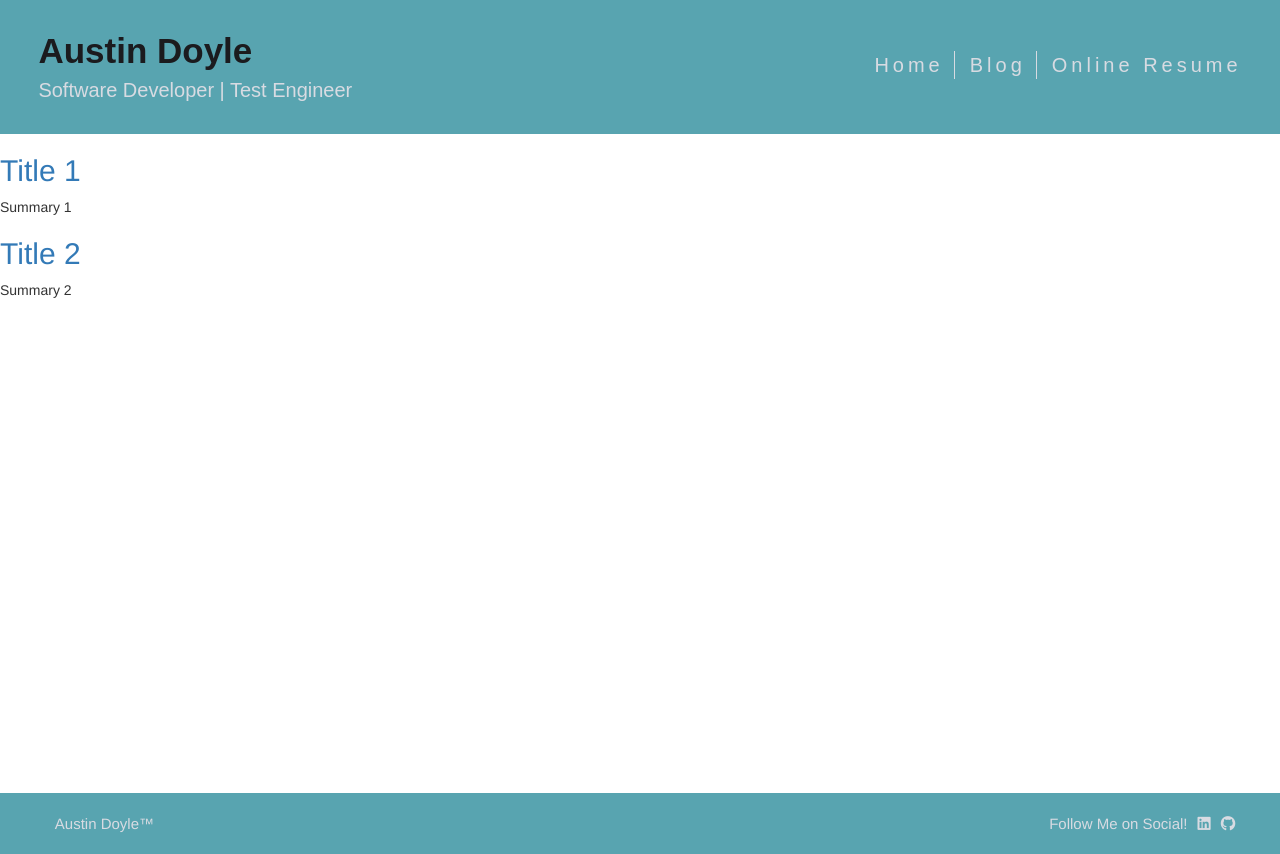
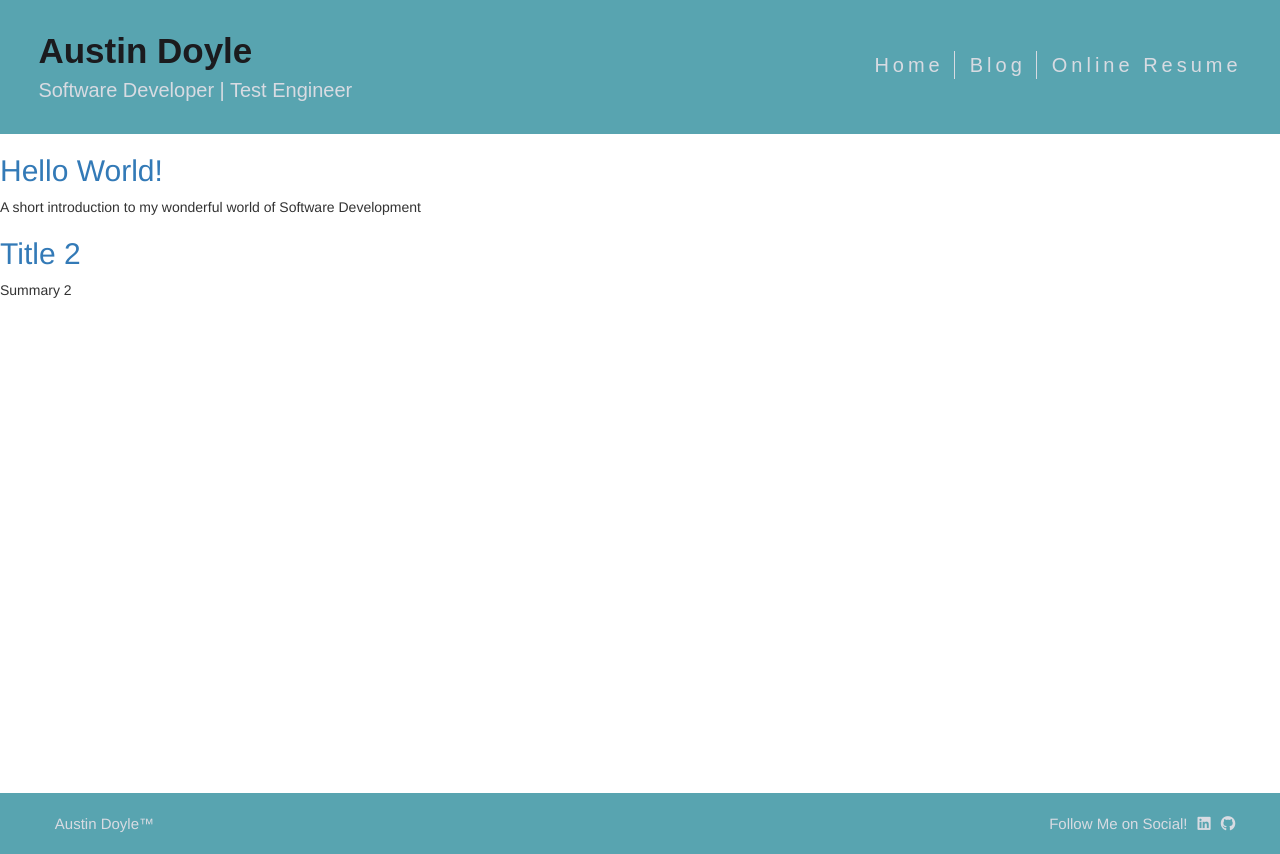
Before and after one commit to AustinDoyle/AustinsAngularWebsiteProject, an Angular app: page /blog in a window 1280 px wide. Built offline with nearby package versions, Linux system fonts and the light colour scheme.

Commit message:
update blog model and blog json

```diff
--- a/src/app/pages/blog/blog-service/blog.model.ts
+++ b/src/app/pages/blog/blog-service/blog.model.ts
@@ -4,6 +4,7 @@ export class Blog {
     public title: string,
     public summary: string,
     public content: string,
-    public contentFile: string
+    public contentFile: string,
+    public imageUrl: string
   ) {}
 }
--- a/src/assets/json/blogs.json
+++ b/src/assets/json/blogs.json
@@ -1,13 +1,14 @@
 [
     {
         "id": 1,
-        "title": "Title 1",
-        "summary": "Summary 1",
+        "title": "Hello World!",
+        "summary": "A short introduction to my wonderful world of Software Development",
         "content": [
             "This is the first paragraph of the blog post.",
             "This is the second paragraph of the blog post.",
             "This is the third paragraph of the blog post."
-        ]
+        ],
+        "imageUrl": "/assets/blog-images/hello_world.jpg"
     },
     {
         "id": 2,
@@ -17,6 +18,7 @@
             "This is the first paragraph of the blog post.",
             "This is the second paragraph of the blog post.",
             "This is the third paragraph of the blog post."
-        ]
+        ],
+        "imageUrl": "/assets/blog-images/hello_world.jpg"
     }
 ]
```
